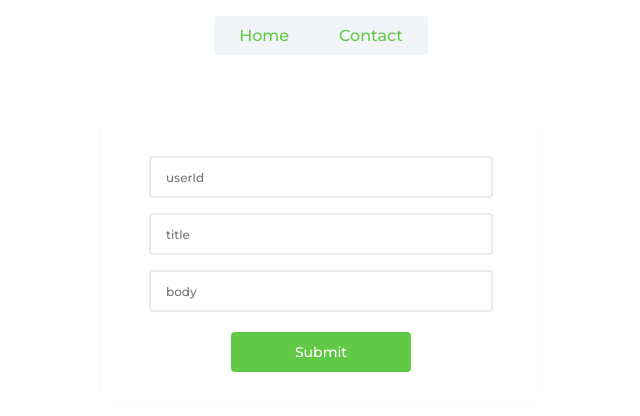
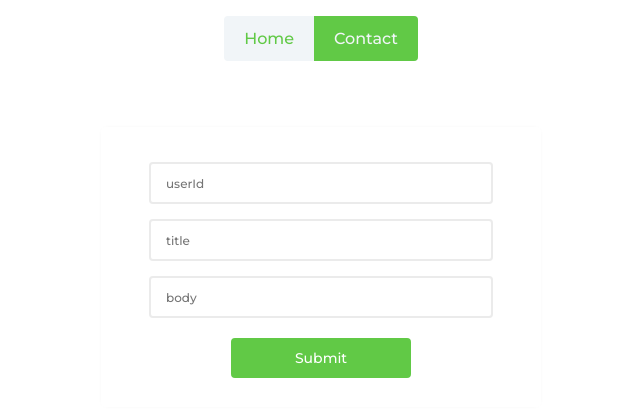
Before and after one commit to enesoncan/giphy-search, a React (Create React App) app: page /contact in a window 1280 px wide. Shown: the top 416 px of the page, without its empty margins (319-959 px from the left). Built offline with nearby package versions, Linux system fonts and the light colour scheme.

Commit message:
fix navigation and added active tab feature

```diff
--- a/src/components/navigation/index.js
+++ b/src/components/navigation/index.js
@@ -1,18 +1,34 @@
-import React from "react";
+import React, { Component } from "react";
 import "./style.css";
-import { Link } from "react-router-dom";
+import { NavLink } from "react-router-dom";
 
-function Nav() {
-  return (
-    <ul className="navigate">
-      <Link to="/">
-        <li>Home</li>
-      </Link>
-      <Link to="contact">
-        <li>Contact</li>
-      </Link>
-    </ul>
-  );
+class Nav extends Component {
+  state = {
+    active: false
+  };
+
+  activeHandler = () => {
+    this.setState({
+      active: !this.state.active
+    });
+  };
+
+  render() {
+    return (
+      <ul className="navigate">
+        <li>
+          <NavLink exact activeClassName="active" to="/">
+            Home
+          </NavLink>
+        </li>
+        <li>
+          <NavLink exact activeClassName="active" to="/contact">
+            Contact
+          </NavLink>
+        </li>
+      </ul>
+    );
+  }
 }
 
 export default Nav;
--- a/src/components/navigation/style.css
+++ b/src/components/navigation/style.css
@@ -5,28 +5,33 @@
   list-style-type: none;
   background-color: #f1f5f8;
 }
-.navigate a {
+.navigate li {
   color: #61c946;
-  text-decoration: none;
+  font-size: 16px;
+  font-weight: 500;
   transition: 250ms;
+  font-family: "Montserrat", arial, helvetica;
 }
-.navigate a:first-child {
+.navigate li:first-child,
+.navigate li:first-child a {
   border-top-left-radius: 4px;
   border-bottom-left-radius: 4px;
 }
-.navigate a:last-child {
+.navigate li:last-child,
+.navigate li:last-child a {
   border-top-right-radius: 4px;
   border-bottom-right-radius: 4px;
 }
-.navigate a:hover {
+.navigate li:hover,
+.navigate .active {
   color: #f1f5f8;
   background-color: #61c946;
 }
-.navigate li {
-  padding: 10px 15px;
-  margin-right: 10px;
-  margin-left: 10px;
-  font-size: 16px;
-  font-weight: 500;
-  font-family: "Montserrat", arial, helvetica;
+.navigate a {
+  color: inherit;
+  height: 35px;
+  display: flex;
+  padding: 5px 20px;
+  line-height: 35px;
+  text-decoration: none;
 }
```
